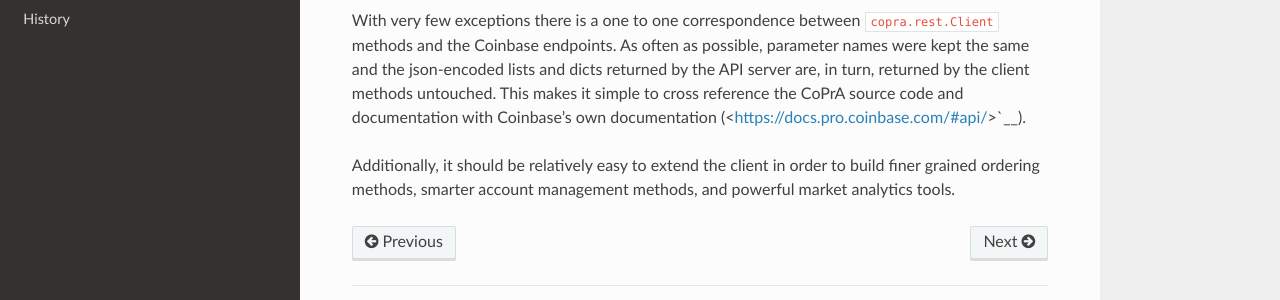
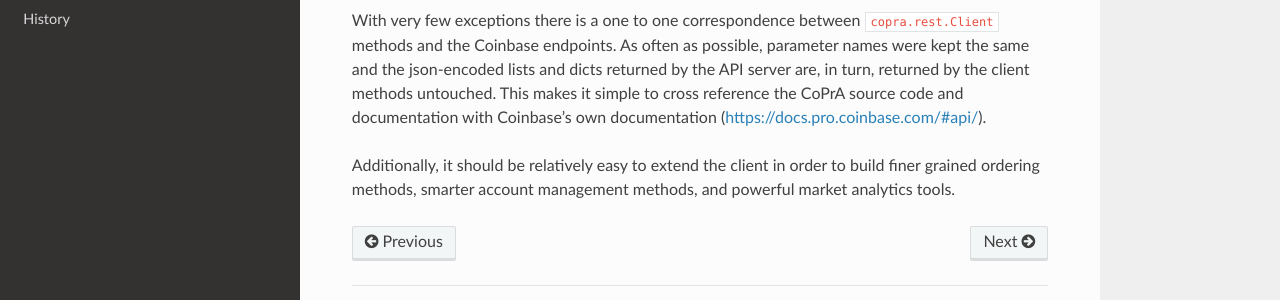
Before and after one commit to tpodlaski/copra, a Sphinx documentation site: the page built from docs/rest/usage.rst, in a window 1280 px wide. Shown: the part 453-753 px from the top of the page. Built offline with Sphinx 7.4.7 and the Read the Docs theme 2.0.0, drawn with Linux system fonts in a browser that asks for light colours.

```diff
--- a/docs/rest/usage.rst
+++ b/docs/rest/usage.rst
@@ -10,6 +10,6 @@ Introduction
 ------------
 ``copra.rest.Client``, the asyncronous REST client class provided by CoPrA, is intentionally un-sophisticated. Its methods were designed specifically to replicate all of the endpoints offered by the Coinbase Pro REST service, both in the parameters they expect and the data they return.
 
-With very few exceptions there is a one to one correspondence between ``copra.rest.Client`` methods and the Coinbase endpoints. As often as possible, parameter names were kept the same and the json-encoded lists and dicts returned by the API server are, in turn, returned by the client methods untouched. This makes it simple to cross reference the CoPrA source code and documentation with Coinbase's own documentation (<https://docs.pro.coinbase.com/#api/>`__).
+With very few exceptions there is a one to one correspondence between ``copra.rest.Client`` methods and the Coinbase endpoints. As often as possible, parameter names were kept the same and the json-encoded lists and dicts returned by the API server are, in turn, returned by the client methods untouched. This makes it simple to cross reference the CoPrA source code and documentation with Coinbase's own documentation (https://docs.pro.coinbase.com/#api/).
 
 Additionally, it should be relatively easy to extend the client in order to build finer grained ordering methods, smarter account management methods, and powerful market analytics tools.
```
